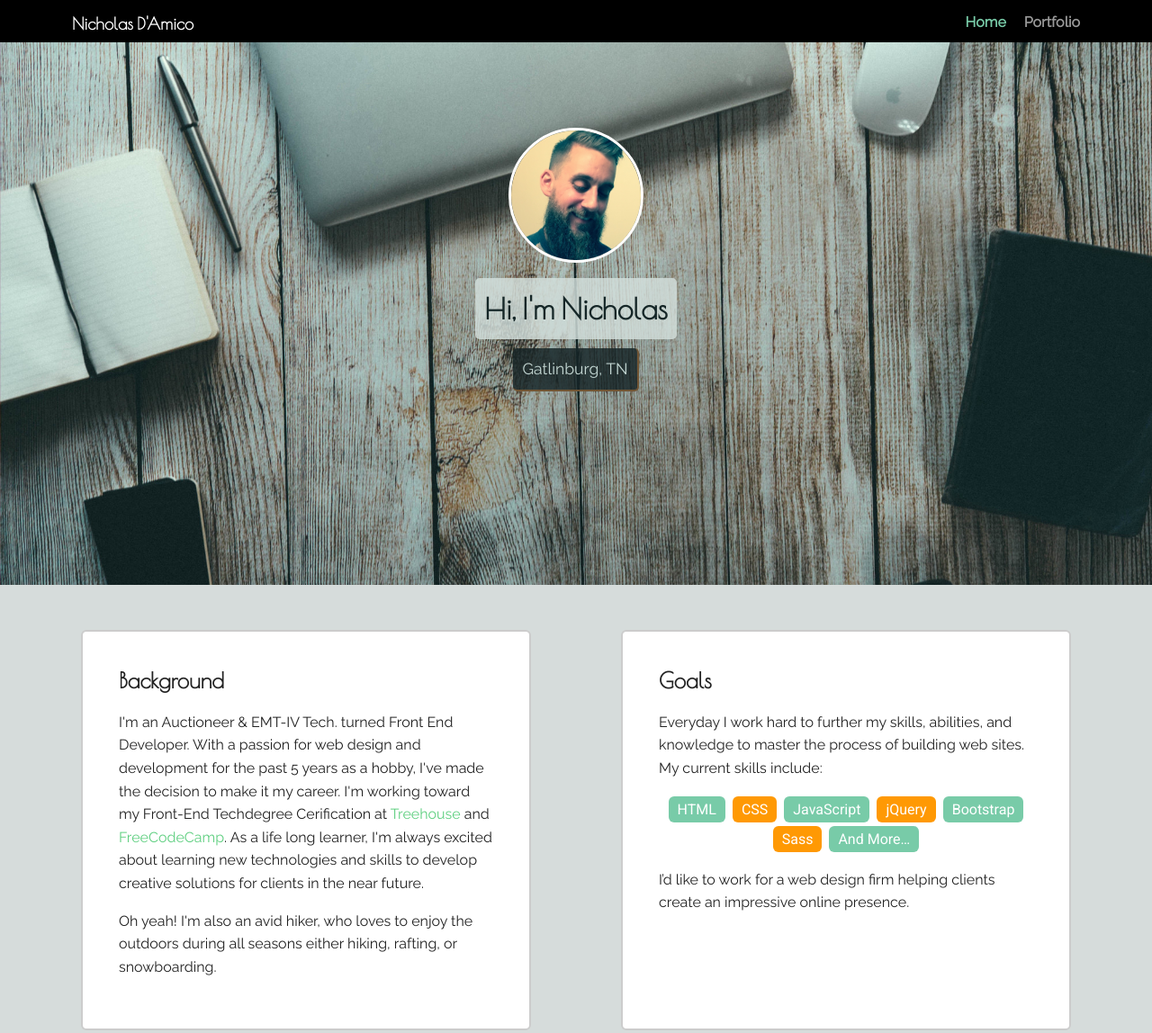
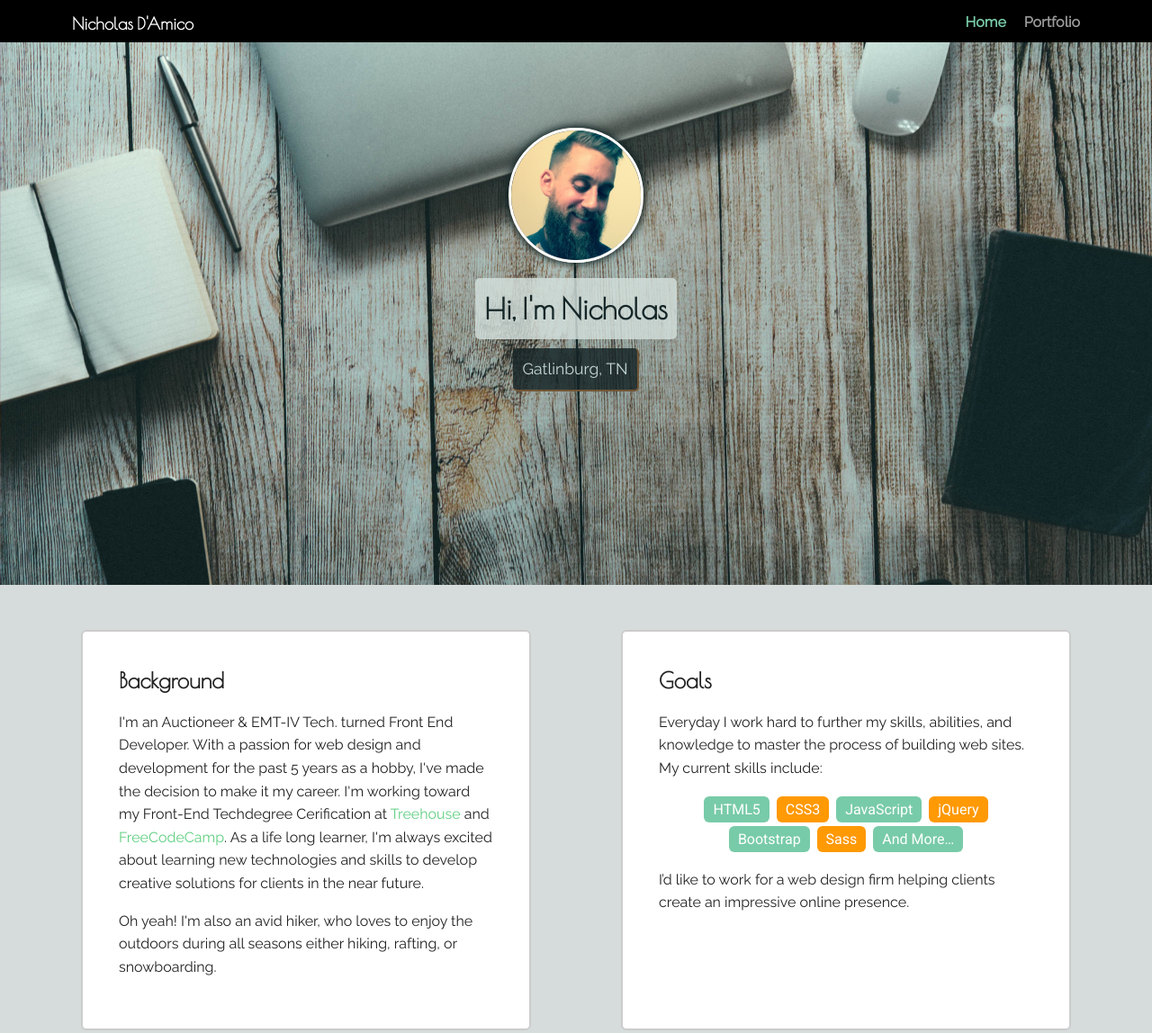
Before and after one commit to Nick-Damico/Proj.-1-Personal-Profile-Page, a plain HTML site: page home.html in a window 1280 px wide. Shown: the top 1148 px of the page at 90% size. Drawn offline with nearby package versions, Linux system fonts and the light colour scheme; a web font is replaced by a local one.

Commit message:
changed html strings - css -webkit- added

```diff
--- a/css/styles.css
+++ b/css/styles.css
@@ -3,6 +3,7 @@
 * {
     box-sizing: border-box;
 }
+
 body {
     margin: 0;
     padding: 0;
@@ -91,6 +92,9 @@ header .profile-image {
     height: 150px;
     border-radius: 50%;
     border: 3px solid white;
+    -webkit-box-shadow: 0px 0px 9px 2px rgba(15,35,36,1);
+    -moz-box-shadow: 0px 0px 9px 2px rgba(15,35,36,1);
+    box-shadow: 0px 0px 9px 2px rgba(15,35,36,1);
     -webkit-transition: all .5s;
     transition: all .5s;
 }
--- a/home.html
+++ b/home.html
@@ -36,8 +36,8 @@
         <h2 class="poiret-font">Goals</h2>
         <p class="raleway-font">Everyday I work hard to further my skills, abilities, and knowledge to master the process of building web sites. My current skills include:</p>
         <ul class="skills">
-          <li>HTML</li>
-          <li>CSS</li>
+          <li>HTML5</li>
+          <li>CSS3</li>
           <li>JavaScript</li>
           <li>jQuery</li>
           <li>Bootstrap</li>
```
Also changed, not shown: portfolio.html (+1 -1 lines), 1 other file.
